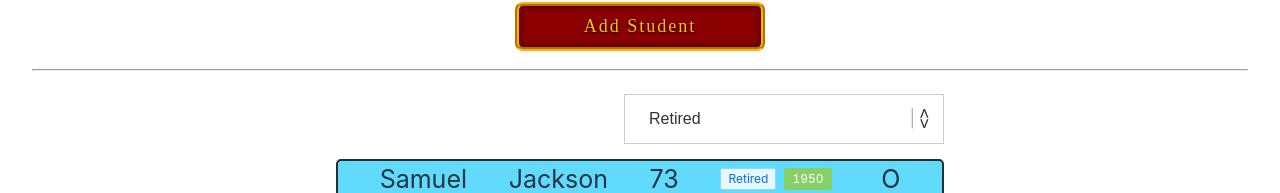
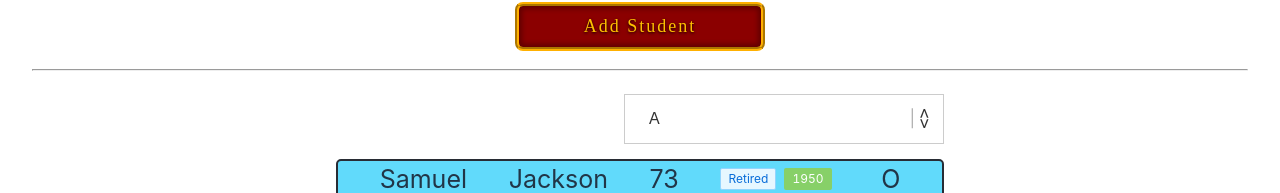
Before and after one commit to soncomqiq/ep4-initial-code, a React (Vite) app: page / in a window 1280 px wide. Shown: the part 255-448 px from the top of the page. Built offline with nearby package versions, Linux system fonts and the light colour scheme.

Commit message:
Edit select list

```diff
--- a/src/components/StudentList/StudentList.jsx
+++ b/src/components/StudentList/StudentList.jsx
@@ -9,8 +9,10 @@ export function StudentList(props) {
       <div className="selectdiv">
         <label>
           <select>
-            <option value="retired">Retired</option>
-            <option value="working">Working</option>
+            <option value="A">A</option>
+            <option value="B">B</option>
+            <option value="O">O</option>
+            <option value="AB">AB</option>
           </select>
         </label>
       </div>
```
